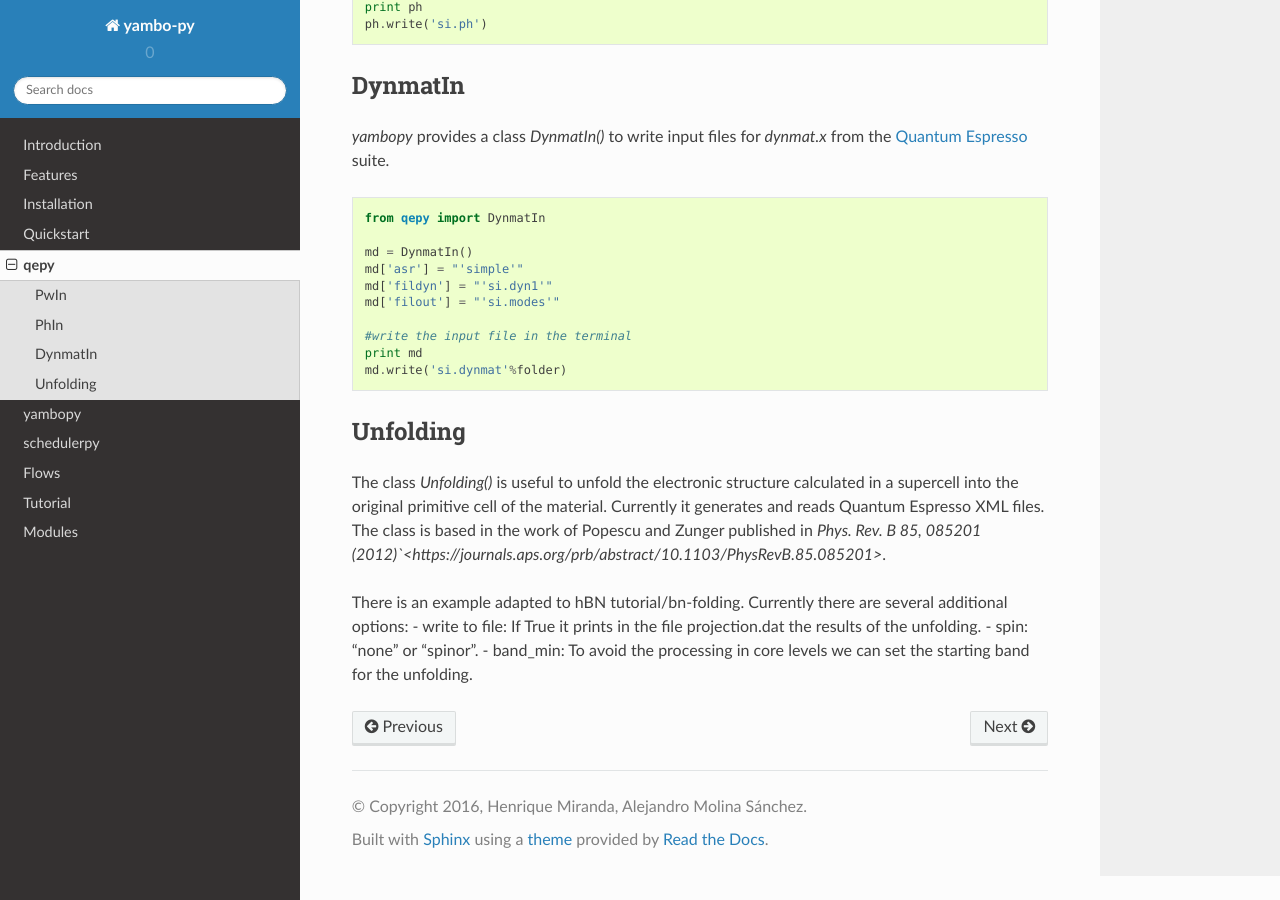
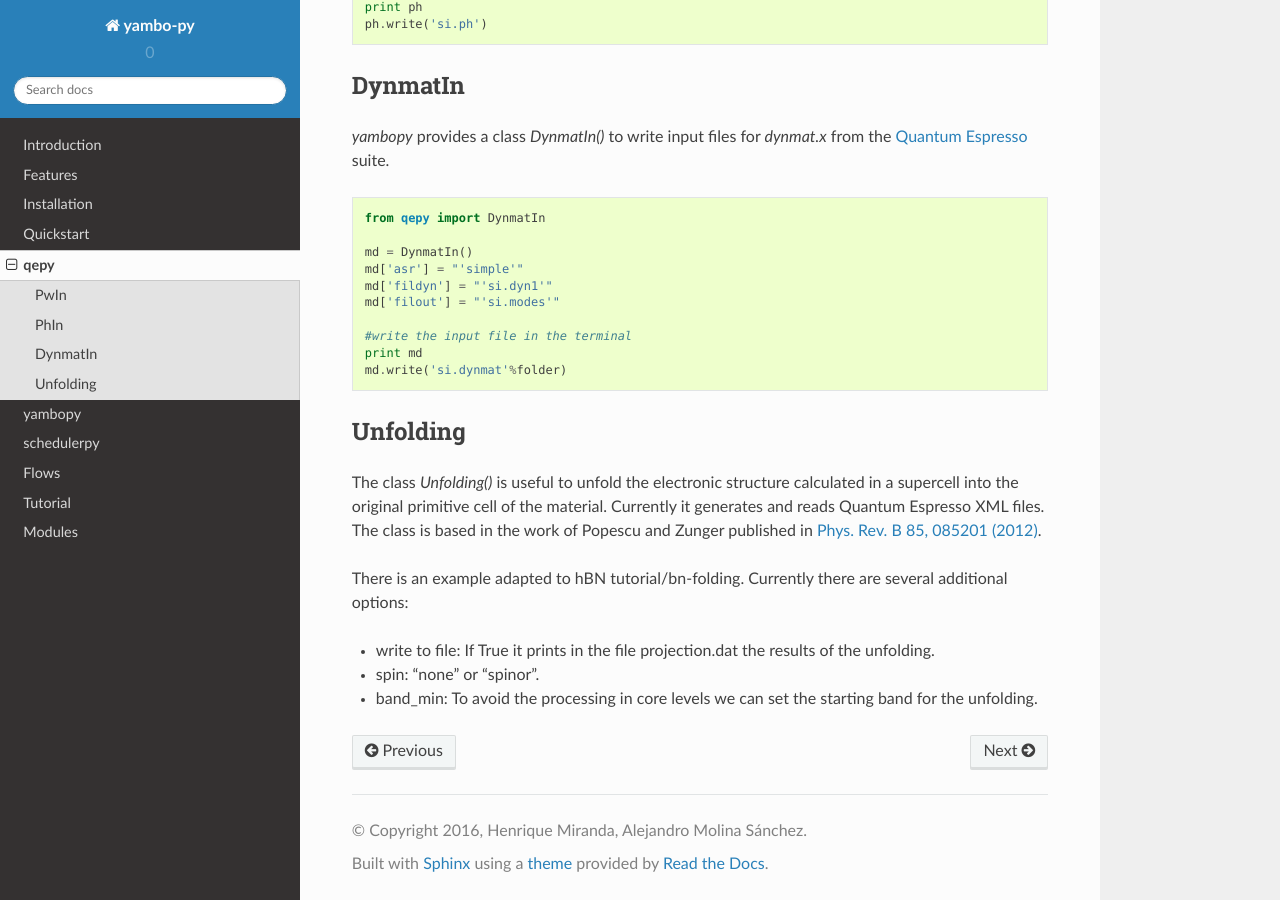
Before and after one commit to yambo-code/yambopy, a Sphinx documentation site: the page built from docs/source/qepy.rst, in a window 1280 px wide and 900 px high, scrolled down 1189 px. Built offline with Sphinx 7.4.7 and the Read the Docs theme 2.0.0, drawn with Linux system fonts in a browser that asks for light colours.

Commit message:
Update qepy.rst

```diff
--- a/docs/source/qepy.rst
+++ b/docs/source/qepy.rst
@@ -88,9 +88,10 @@ from the  `Quantum Espresso <http://www.quantum-espresso.org/>`_ suite.
 Unfolding
 ~~~~~~~~~~~~~
 The class `Unfolding()` is useful to unfold the electronic structure calculated in a supercell into the original primitive cell of
-the material. Currently it generates and reads Quantum Espresso XML files. The class is based in the work of Popescu and Zunger published in `Phys. Rev. B 85, 085201 (2012)`<https://journals.aps.org/prb/abstract/10.1103/PhysRevB.85.085201>`.
+the material. Currently it generates and reads Quantum Espresso XML files. The class is based in the work of Popescu and Zunger published in `Phys. Rev. B 85, 085201 (2012) <https://journals.aps.org/prb/abstract/10.1103/PhysRevB.85.085201>`_.
 
 There is an example adapted to hBN tutorial/bn-folding. Currently there are several additional options:
+
 - write to file: If True it prints in the file projection.dat the results of the unfolding.
 - spin: "none" or "spinor".
 - band_min: To avoid the processing in core levels we can set the starting band for the unfolding.
```
